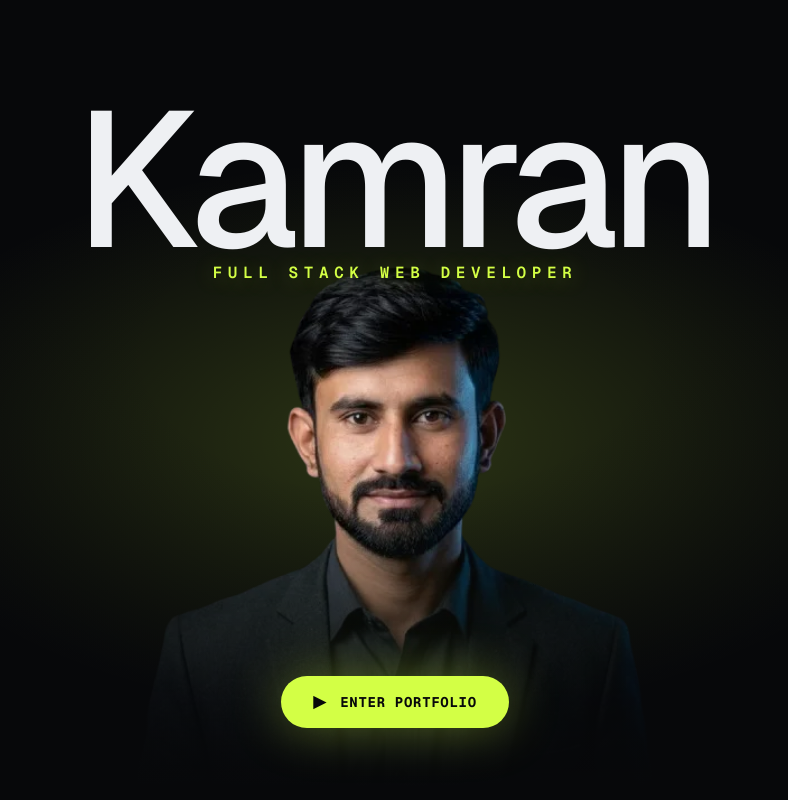
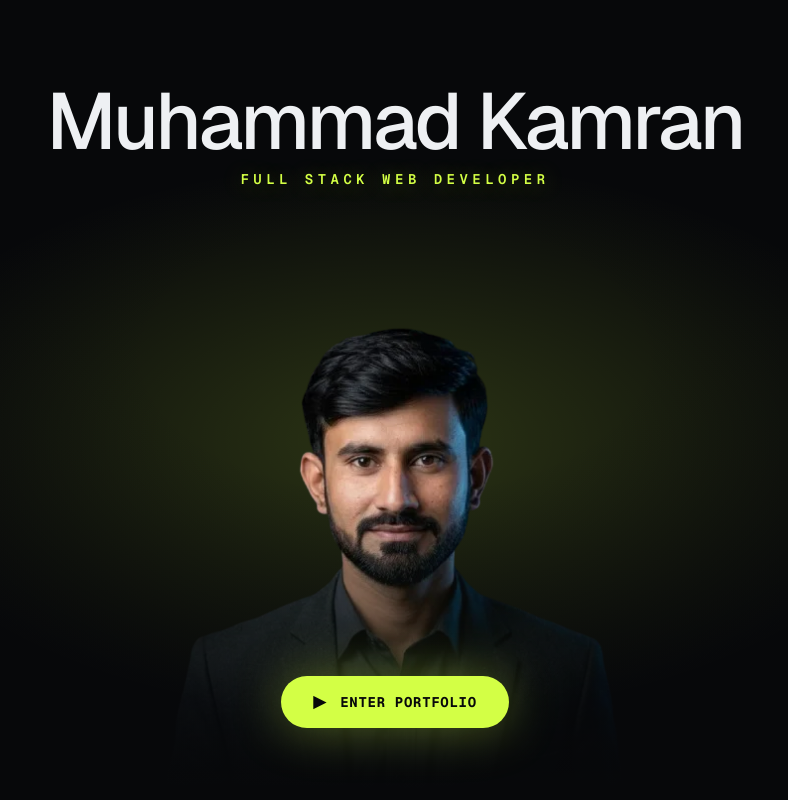
Before and after one commit to bc220406446/portfolio, a Next.js app: page / in a window 1280 px wide. Shown: the top 800 px of the page, without its empty margins (245-1033 px from the left). Built offline with nearby package versions, Linux system fonts and the light colour scheme.

Commit message:
opening fix

```diff
--- a/src/components/motion/opening-sequence.tsx
+++ b/src/components/motion/opening-sequence.tsx
@@ -122,8 +122,8 @@ export function OpeningSequence({ onDone }: { onDone: () => void }) {
 
       {/* Beat 4+: Portrait Reveal */}
       <motion.div
-        className="pointer-events-none absolute inset-x-0 bottom-0 z-0 mx-auto flex h-[70vh] max-w-[850px] items-end justify-center"
-        initial={{ opacity: 0, scale: 1.1, filter: "blur(18px) brightness(0.25)" }}
+        className="pointer-events-none absolute inset-x-0 bottom-0 z-0 mx-auto flex h-[58vh] sm:h-[62vh] max-w-[800px] items-end justify-center"
+        initial={{ opacity: 0, scale: 1.08, filter: "blur(18px) brightness(0.25)" }}
         animate={
           beat >= 4
             ? { opacity: 1, scale: 1, filter: "blur(0px) brightness(1)" }
@@ -131,14 +131,14 @@ export function OpeningSequence({ onDone }: { onDone: () => void }) {
         }
         transition={{ duration: 1.6, ease: EASE }}
       >
-        <div className="relative h-full w-full max-w-[620px]">
+        <div className="relative h-full w-full max-w-[540px]">
           <Image
             src="/sequence-portrait.webp"
             alt={profile.name}
             fill
             priority
-            sizes="(max-width: 768px) 100vw, 850px"
-            className="object-contain object-bottom [mask-image:linear-gradient(to_bottom,black_50%,transparent_98%)]"
+            sizes="(max-width: 768px) 100vw, 800px"
+            className="object-contain object-bottom [mask-image:linear-gradient(to_bottom,black_45%,transparent_98%)]"
           />
         </div>
       </motion.div>
@@ -152,13 +152,13 @@ export function OpeningSequence({ onDone }: { onDone: () => void }) {
       {/* Beat 2 & 3: Large Title + Subtitle Tag */}
       <div className="pointer-events-none absolute inset-0 z-10 flex flex-col items-center justify-center px-4 text-center">
         <motion.h1
-          className="font-medium leading-[0.84] tracking-[-0.04em] text-fg drop-shadow-[0_8px_40px_rgba(0,0,0,0.9)]"
-          style={{ fontSize: "clamp(4.2rem, 16vw, 12rem)" }}
+          className="font-medium leading-[0.92] tracking-[-0.035em] text-fg drop-shadow-[0_8px_40px_rgba(0,0,0,0.9)]"
+          style={{ fontSize: "clamp(2.2rem, 6.2vw, 5.2rem)" }}
           initial={{
             opacity: 0,
-            scale: 1.25,
+            scale: 1.15,
             filter: "blur(20px)",
-            letterSpacing: "0.2em",
+            letterSpacing: "0.08em",
           }}
           animate={
             beat >= 2
@@ -166,25 +166,25 @@ export function OpeningSequence({ onDone }: { onDone: () => void }) {
                   opacity: 1,
                   scale: 1,
                   filter: "blur(0px)",
-                  letterSpacing: "-0.04em",
-                  y: beat >= 4 ? "-26vh" : 0,
+                  letterSpacing: "-0.035em",
+                  y: beat >= 4 ? "-33vh" : 0,
                 }
               : {}
           }
           transition={{ duration: 1.3, ease: EASE }}
         >
-          {profile.shortName}
+          {profile.name}
         </motion.h1>
 
         <motion.p
-          className="font-mono text-xs sm:text-base font-semibold text-accent uppercase tracking-[0.35em] [text-shadow:0_2px_20px_rgba(211,255,69,0.35)]"
-          initial={{ opacity: 0, letterSpacing: "0.8em" }}
+          className="mt-3 font-mono text-xs sm:text-sm font-semibold text-accent uppercase tracking-[0.32em] [text-shadow:0_2px_20px_rgba(211,255,69,0.35)]"
+          initial={{ opacity: 0, letterSpacing: "0.6em" }}
           animate={
             beat >= 3
               ? {
                   opacity: 1,
-                  letterSpacing: "0.35em",
-                  y: beat >= 4 ? "-26vh" : 0,
+                  letterSpacing: "0.32em",
+                  y: beat >= 4 ? "-33vh" : 0,
                 }
               : {}
           }
--- a/src/components/sections/page-navigation-block.tsx
+++ b/src/components/sections/page-navigation-block.tsx
@@ -19,7 +19,7 @@ const directoryPages: PageDirectoryItem[] = [
     title: "Capabilities",
     badge: "Stack & Architecture",
     description:
-      "Deep dive into full-stack engineering proficiencies: Next.js, React, Node.js, Python/Django, database schemas, and AI application workflows.",
+      "Explore my full-stack engineering stack, including Next.js, React, Node.js, Python/Django, database architecture, and AI-powered application development.",
     href: "/capabilities",
     icon: Layers,
   },
@@ -35,7 +35,7 @@ const directoryPages: PageDirectoryItem[] = [
     title: "Work",
     badge: "Shipped Products",
     description:
-      "Explore 8 production applications, e-commerce architectures, query management systems, and open-source software with live previews.",
+      "Discover my professional journey, freelance engagements, and experience delivering production-ready solutions for clients across diverse industries and international markets.",
     href: "/work",
     icon: Terminal,
   },
@@ -43,7 +43,7 @@ const directoryPages: PageDirectoryItem[] = [
     title: "Credentials",
     badge: "Verified Proof",
     description:
-      "Formal academic Computer Science education, verified university degree credentials, and official Coursera specialization certificates.",
+      "Review my Computer Science degree, academic qualifications, and verified Coursera certificates supporting my technical foundation and continued learning.",
     href: "/credentials",
     icon: Award,
   },
@@ -54,7 +54,7 @@ export function PageNavigationBlock() {
     <Section id="explore" className="border-t border-line" containerClassName="max-w-6xl">
       <SectionHeading
         title="Explore the Portfolio"
-        description="Navigate to dedicated sections for technical skills, professional career history, featured case studies, and verified credentials."
+        description="Navigate dedicated sections showcasing technical expertise, professional experience, featured projects, and verified academic credentials."
       />
 
       <div className="grid grid-cols-1 md:grid-cols-2 gap-6 lg:gap-8">
```
